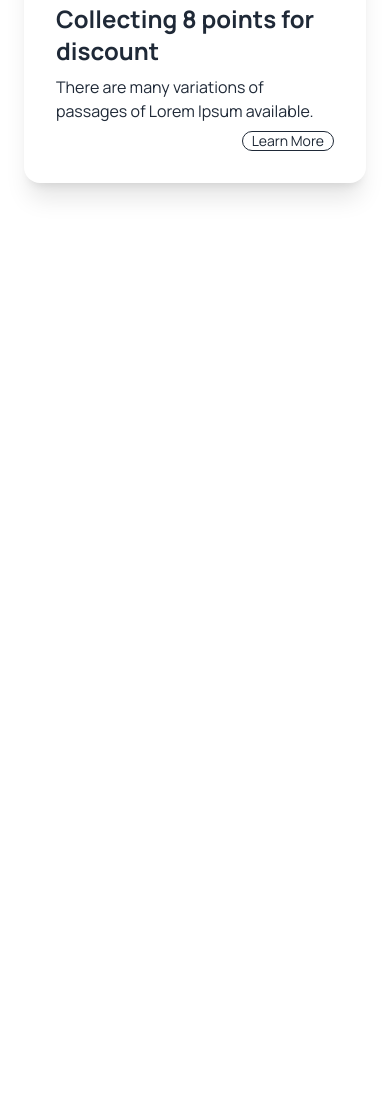
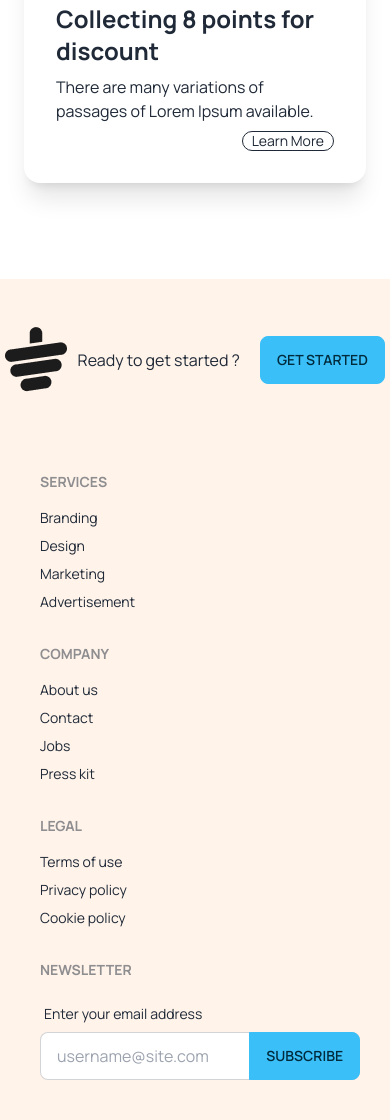
Before and after one commit to omarfaruk70/tea-house-with-DaisyUi, a plain HTML site: page index.html in a window 390 px wide. Shown: the part 8415-9535 px from the top of the page. Before the commit the page ends 8694 px from the top, so only its background shows below. Drawn offline with nearby package versions, Linux system fonts and the light colour scheme; files whose address does not match are found by name.

Commit message:
footer section having some css responsive problem

```diff
--- a/index.html
+++ b/index.html
@@ -232,6 +232,48 @@
       </div>
     </section>
     </main>
-    <footer></footer>
+<footer class="bg-[#FF89381A]">
+      <div class="flex  justify-around  pt-12 py-10 items-center">
+        <img src="images/cup.png" alt="">
+        <div class="flex items-center gap-5">
+          <p>Ready to get started ?</p>
+          <button class="btn btn-info">Get started</button>
+        </div>
+      </div>
+  <div  class="lg:px-40 footer p-10 grid grid-cols-1 gap-8 md:grid-cols-2 lg:grid-cols-4 text-base-content">
+    <div>
+      <span class="footer-title">Services</span>
+      <a class="link link-hover">Branding</a>
+      <a class="link link-hover">Design</a>
+      <a class="link link-hover">Marketing</a>
+      <a class="link link-hover">Advertisement</a>
+    </div>
+    <div>
+      <span class="footer-title">Company</span>
+      <a class="link link-hover">About us</a>
+      <a class="link link-hover">Contact</a>
+      <a class="link link-hover">Jobs</a>
+      <a class="link link-hover">Press kit</a>
+    </div>
+    <div>
+      <span class="footer-title">Legal</span>
+      <a class="link link-hover">Terms of use</a>
+      <a class="link link-hover">Privacy policy</a>
+      <a class="link link-hover">Cookie policy</a>
+    </div>
+    <div>
+      <span class="footer-title">Newsletter</span>
+      <div class="form-control w-80">
+        <label class="label">
+          <span class="label-text">Enter your email address</span>
+        </label>
+        <div class="relative">
+          <input type="text" placeholder="username@site.com" class="input input-bordered w-full pr-16" />
+          <button class="btn btn-info absolute top-0 right-0 rounded-l-none">Subscribe</button>
+        </div>
+      </div>
+    </div>
+  </div>
+    </footer>
   </body>
 </html>
```
